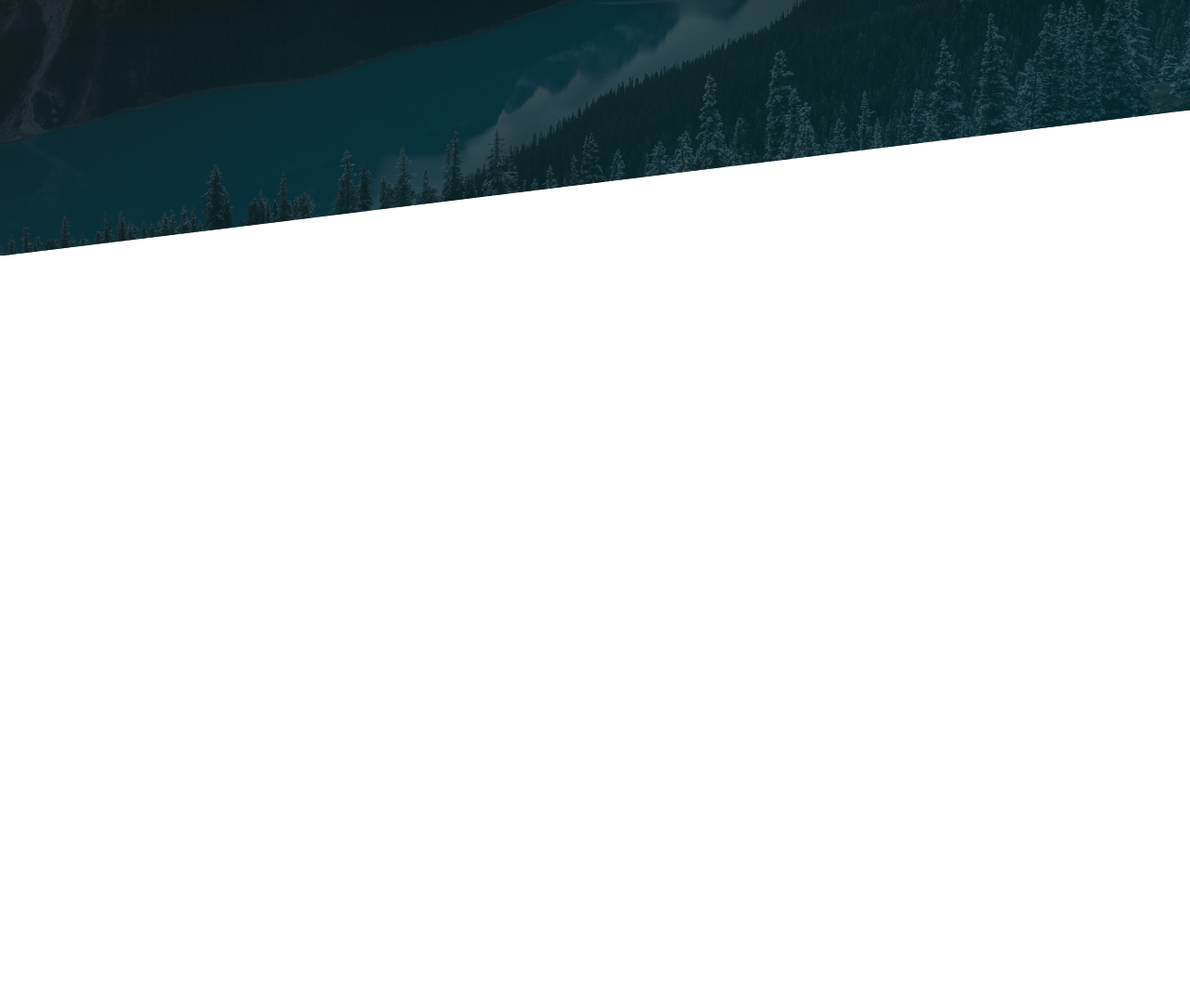
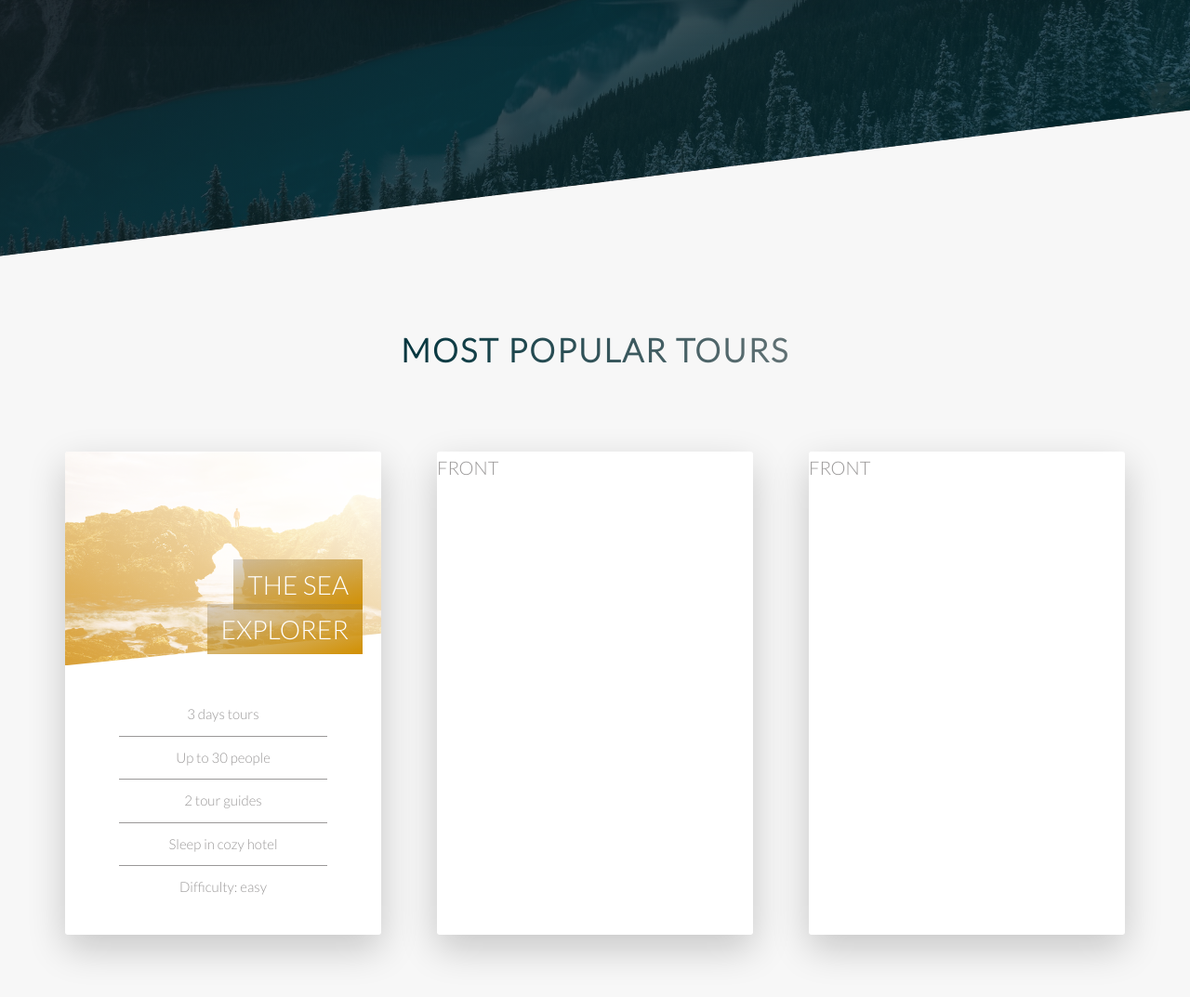
Before and after one commit to IvanRadovic/Natours---CSS-, a website: page index.html in a window 1280 px wide. Shown: the part 1946-3019 px from the top of the page at 93% size. Before the commit the page ends 2221 px from the top, so only its background shows below. Drawn offline with Linux system fonts and the light colour scheme; a web font is replaced by a local one.

Commit message:
To finish 2 more cards

```diff
--- a/index.html
+++ b/index.html
@@ -27,6 +27,8 @@
         </header>
 
         <main>
+
+            <!-- ---- ABOUT ---- -->
             <section class="section-about">
                 <div class="u-center-text u-margin-bottom-big">
                     <h2 class="heading-secondary"> Exciting tours for adventurous people</h2>
@@ -57,6 +59,7 @@
                 </div>
             </section>
 
+            <!-- ---- FEATURES ---- -->
             <section class="section-features">
                 <div class="row">
                     <div class="col-1-of-4">
@@ -88,6 +91,62 @@
                         </div>
                     </div>
                 </div>
+            </section>
+
+            <!-- ---- TOURS ---- -->
+            <section class="section-tours">
+                <div class="u-center-text u-margin-bottom-big">
+                    <h2 class="heading-secondary"> Most popular tours</h2>
+                </div>
+                <div class="row">
+                    <div class="col-1-of-3">
+                        <div class="card">
+                            <div class="card__side card__side--front">
+                                <div class="card__picture card__picture-1">
+                                    &nbsp;
+                                </div>
+                                <div class="card__heading">
+                                    <span class="card__heading-span card__heading-span--1">
+                                        The sea explorer
+                                    </span>
+                                </div>
+                                <div class="card__details">
+                                    <ul>
+                                        <li>3 days tours</li>
+                                        <li>Up to 30 people</li>
+                                        <li>2 tour guides</li>
+                                        <li>Sleep in cozy hotel</li>
+                                        <li>Difficulty: easy</li>
+                                    </ul>
+                                </div>
+                            </div>
+                            <div class="card__side card__side--back card__side--back-1">
+                                BACK
+                            </div>
+                        </div>
+                    </div>
+                    <div class="col-1-of-3">
+                        <div class="card">
+                            <div class="card__side card__side--front">
+                                FRONT
+                            </div>
+                            <div class="card__side card__side--back card__side--back-2">
+                                BACK
+                            </div>
+                        </div>
+                    </div>
+                    <div class="col-1-of-3">
+                        <div class="card">
+                            <div class="card__side card__side--front">
+                                FRONT
+                            </div>
+                            <div class="card__side card__side--back card__side--back-3">
+                                BACK
+                            </div>
+                        </div>
+                    </div>
+                </div>
+
             </section>
         </main>
 
--- /dev/null
+++ b/sass/components/_card.scss
@@ -0,0 +1,139 @@
+.card{
+    perspective: 150rem;
+    -moz-perspective: 150rem;
+    position: relative;
+    height: 52rem;
+
+    &__side{
+        background-color: orangered;
+        height: 52rem;
+        color: #9a9898;;
+        font-size: 2rem;
+        transition: all .8s ease;
+
+        position: absolute;
+        top: 0;
+        left: 0;
+        width: 100%;
+        backface-visibility: hidden;
+        border-radius: 3px;
+        box-shadow: 0 1.5rem 4rem rgb(0, 0, 0, 0.2);
+        overflow: hidden;
+
+        &--front{
+            background-color: #ffff;
+        }
+
+        &--back{
+            transform: rotateY(180deg);
+
+            /* --- back cards --- */
+            &-1{
+                background-image: linear-gradient(
+                    to left bottom,
+                    rgba(255, 255, 255),
+                    rgb(209, 143, 0)
+                ),
+            }
+
+            &-2{
+                background-image: linear-gradient(
+                    to left bottom,
+                    rgba(254, 254, 254),
+                    rgb(12, 167, 95)
+                ),
+            }
+
+            &-3{
+                background-image: linear-gradient(
+                    to left bottom,
+                    rgba(255, 255, 255),
+                    rgb(7, 127, 160)
+                ),
+            }
+        }
+    }
+
+    &:hover &__side--front{
+        transform: rotateY(-180deg);
+    }
+
+    &:hover &__side--back{
+        transform: rotateY(0deg);
+    }
+
+    /* --- pcitures --- */
+    &__picture{
+        background-size: cover;
+        height: 23rem;
+        background-blend-mode: screen;
+        -webkit-clip-path:polygon(0 0, 100% 0, 100% 85%, 0 100%);
+        clip-path: polygon(0 0, 100% 0, 100% 85%, 0 100%);
+
+        &-1{
+            background-image:linear-gradient(
+                to left bottom,
+                rgba(255, 255, 255),
+                rgb(209, 143, 0)
+            ), url(../../img/nat-5.jpg);
+        }
+
+        &-2{
+            background-image: url(../../img/nat-6.jpg);
+        }
+
+        &-3{
+            background-image: url(../../img/nat-7.jpg);
+        }
+    }
+
+    /* --- Heading --- */
+    &__heading{
+        font-size: 2.8rem;
+        font-weight: 300;
+        text-transform: uppercase;
+        color: #ffff;
+        text-align: right;
+        position: absolute;
+        top: 12rem;
+        right: 2rem;
+        width: 75%;
+
+    }
+
+    /* --- Heading span --- */
+    &__heading-span{
+
+        padding: 1rem 1.5rem;
+        -webkit-box-direction-break: clone;
+        box-decoration-break: clone;
+        &--1{
+            background-image:linear-gradient(
+                to right bottom,
+                rgba(131, 127, 127, 0.3),
+                rgb(209, 143, 0)
+            );
+        }
+    }
+
+    /* --- Detials --- */
+    &__details{
+        padding: 3rem;
+
+        ul{
+            list-style: none;
+            width: 80%;
+            margin: 0 auto;
+
+            li{
+                text-align: center;
+                font-size: 1.5rem;
+                padding: 1rem;
+
+                &:not(:last-child){
+                    border-bottom: 1px solid #9a9898;
+                }
+            }
+        }
+    }
+}
--- a/sass/layout/_header.scss
+++ b/sass/layout/_header.scss
@@ -9,6 +9,7 @@
     url(../img/hero.jpg);
     background-size: cover;
     background-position: top;
+    -webkit-clip-path: polygon(0 0, 100% 0, 100% 75vh, 0 100%);
     clip-path: polygon(0 0, 100% 0, 100% 75vh, 0 100%);
 
     &__logo-box{
--- a/sass/main.scss
+++ b/sass/main.scss
@@ -13,6 +13,7 @@
 @import "components/button";
 @import "components/composition";
 @import "components/feature-box";
+@import "components/card";
 
 /* -- Layout -- */
 @import "layout/header";
--- a/sass/pages/_home.scss
+++ b/sass/pages/_home.scss
@@ -23,3 +23,9 @@
         transform: skewY(7deg);
     }
 }
+
+.section-tours{
+    background-color: $color-grey-light-1;
+    padding: 25rem 0 50rem 0;
+    margin-top: -10rem;
+}
```
Also changed, not shown: sass/main.css, 1 other file.
